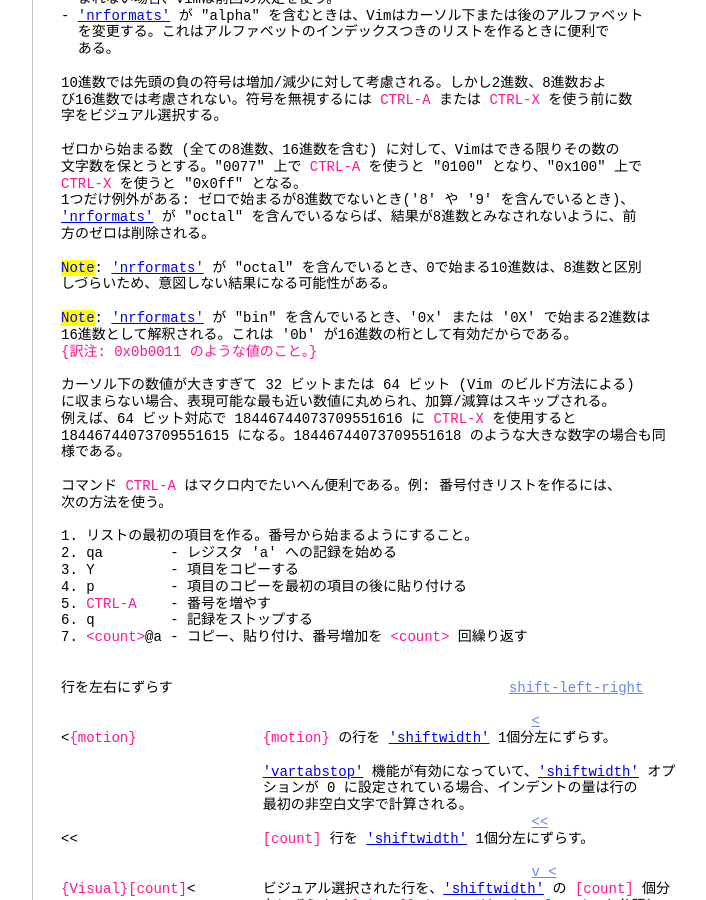
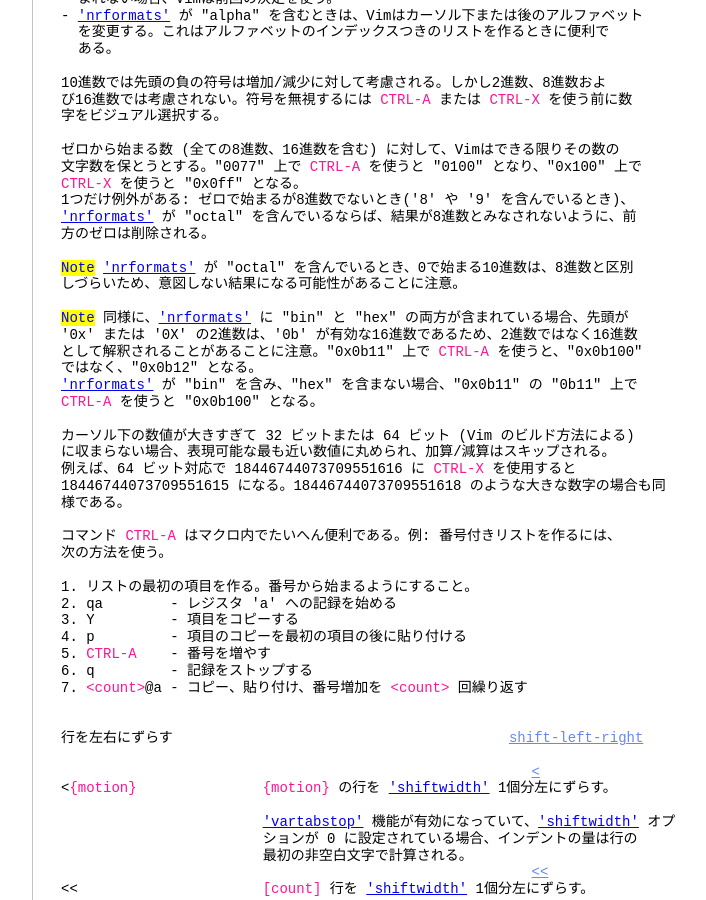
Before and after one commit to vim-jp/vimdoc-ja, a Jekyll site: the page built from change.html, in a window 1280 px wide and 900 px high, scrolled down 7263 px. Shown: the whole window, without its empty margins (340-1046 px from the left). Built offline with Jekyll 4.4.1, drawn with Linux system fonts in a browser that asks for light colours; nearby versions of some CDN libraries; comment, search, counter and statistics services are not loaded; some of the changed text lies outside the part shown.

Commit message:
Generated by GitHub workflow 7530086693
https://github.com/vim-jp/vimdoc-ja-working/actions/runs/7530086693

```diff
--- a/change.html
+++ b/change.html
@@ -3,7 +3,7 @@ layout: vimdoc
 helpname: 'change'
 ---
 <div id='vimCodeElement'>
-<a class="Constant" href="change.html" name="change.txt">change.txt</a>&nbsp;&nbsp;&nbsp;&nbsp;For&nbsp;<span class="Identifier">Vim バージョン 9.1.</span>&nbsp;&nbsp;Last change: 2023 Nov 15<br>
+<a class="Constant" href="change.html" name="change.txt">change.txt</a>&nbsp;&nbsp;&nbsp;&nbsp;For&nbsp;<span class="Identifier">Vim バージョン 9.1.</span>&nbsp;&nbsp;Last change: 2023 Dec 19<br>
 <br>
 <br>
 &nbsp;&nbsp;&nbsp;&nbsp;&nbsp;&nbsp;&nbsp;&nbsp;&nbsp;&nbsp;&nbsp;&nbsp;&nbsp;&nbsp;&nbsp;&nbsp;&nbsp;&nbsp;<span class="Identifier">VIMリファレンスマニュアル&nbsp;&nbsp;&nbsp;&nbsp;by Bram Moolenaar</span><br>
@@ -438,12 +438,15 @@ g??&nbsp;&nbsp;&nbsp;&nbsp;&nbsp;&nbsp;&nbsp;&nbsp;&nbsp;&nbsp;&nbsp;&nbsp;&nbsp
 <a class="Type" href="options.html#'nrformats'">'nrformats'</a>&nbsp;が &quot;octal&quot; を含んでいるならば、結果が8進数とみなされないように、前<br>
 方のゼロは削除される。<br>
 <br>
-<span class="Todo">Note</span>:&nbsp;<a class="Type" href="options.html#'nrformats'">'nrformats'</a>&nbsp;が &quot;octal&quot; を含んでいるとき、0で始まる10進数は、8進数と区別<br>
-しづらいため、意図しない結果になる可能性がある。<br>
-<br>
-<span class="Todo">Note</span>:&nbsp;<a class="Type" href="options.html#'nrformats'">'nrformats'</a>&nbsp;が &quot;bin&quot; を含んでいるとき、'0x' または '0X' で始まる2進数は<br>
-16進数として解釈される。これは '0b' が16進数の桁として有効だからである。<br>
-<span class="Special">{訳注: 0x0b0011 のような値のこと。}</span><br>
+<span class="Todo">Note</span>&nbsp;<a class="Type" href="options.html#'nrformats'">'nrformats'</a>&nbsp;が &quot;octal&quot; を含んでいるとき、0で始まる10進数は、8進数と区別<br>
+しづらいため、意図しない結果になる可能性があることに注意。<br>
+<br>
+<span class="Todo">Note</span>&nbsp;同様に、<a class="Type" href="options.html#'nrformats'">'nrformats'</a>&nbsp;に &quot;bin&quot; と &quot;hex&quot; の両方が含まれている場合、先頭が<br>
+'0x' または '0X' の2進数は、'0b' が有効な16進数であるため、2進数ではなく16進数<br>
+として解釈されることがあることに注意。&quot;0x0b11&quot; 上で&nbsp;<span class="Special">CTRL-A</span>&nbsp;を使うと、&quot;0x0b100&quot;<br>
+ではなく、&quot;0x0b12&quot; となる。<br>
+<a class="Type" href="options.html#'nrformats'">'nrformats'</a>&nbsp;が &quot;bin&quot; を含み、&quot;hex&quot; を含まない場合、&quot;0x0b11&quot; の &quot;0b11&quot; 上で<br>
+<span class="Special">CTRL-A</span>&nbsp;を使うと &quot;0x0b100&quot; となる。<br>
 <br>
 カーソル下の数値が大きすぎて 32 ビットまたは 64 ビット (Vim のビルド方法による)<br>
 に収まらない場合、表現可能な最も近い数値に丸められ、加算/減算はスキップされる。<br>
```
